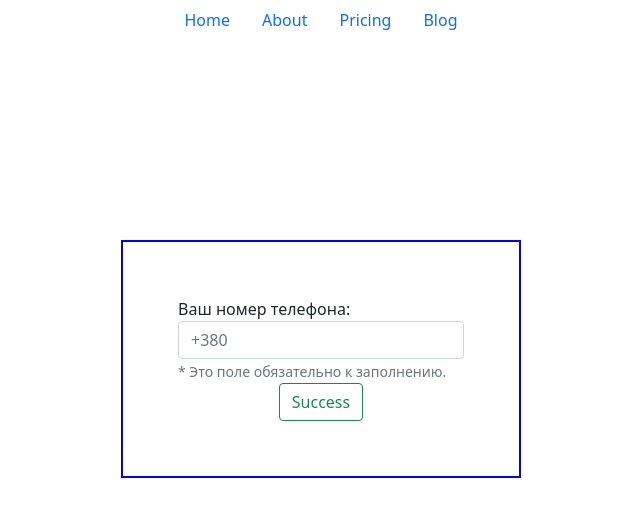
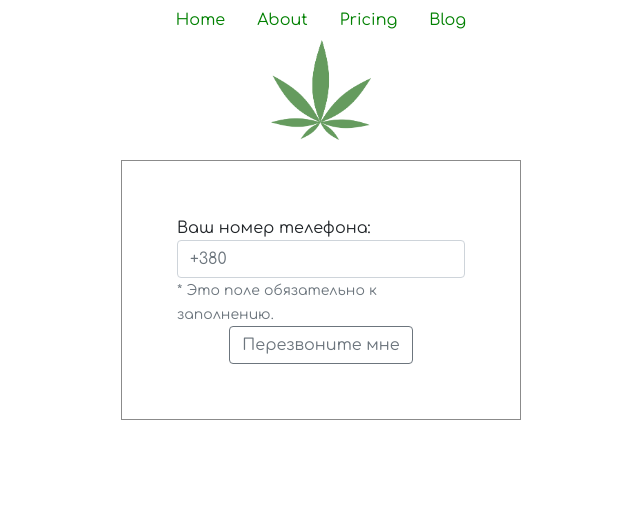
Before and after one commit to v1adislov3/v1adislov3.github.io, a plain HTML site: page hw15/hw.html in a window 1280 px wide. Shown: the whole page, without its empty margins (319-959 px from the left). Drawn offline with nearby package versions, Linux system fonts and the light colour scheme.

Commit message:
hw15-welldone

```diff
--- a/hw15/assets/css/style.css
+++ b/hw15/assets/css/style.css
@@ -4,14 +4,28 @@
     box-sizing: border-box;
 }
 
-.nav {
-    margin-bottom: 200px;
+body {
+    font-family: 'Comfortaa', cursive;
+}
+
+
+
+.nav li a {
+    color: green;
+}
+
+.nav li a:active{
+    color: green;
+}
+
+.nav li a:hover {
+    color: green;
 }
 
 .phone-number {
     width: 50vh;
     margin: 0 auto;
-    border: 2px solid blue;
+    border: 1px solid rgb(139 139 139);
     padding: 55px;
 
 }
@@ -32,3 +46,11 @@ small + small  {
 .butt {
     text-align: center;
 }
+
+img {
+    width: 100px;
+    height: 100px;
+    margin: 0 auto;
+    display: block;
+    margin-bottom: 20px;
+}
--- a/hw15/hw.html
+++ b/hw15/hw.html
@@ -6,11 +6,17 @@
     <meta http-equiv="X-UA-Compatible" content="IE=edge">
     <meta name="viewport" content="width=device-width, initial-scale=1.0">
     <link href="https://cdn.jsdelivr.net/npm/bootstrap@5.1.3/dist/css/bootstrap.min.css" rel="stylesheet">
+    <link rel="preconnect" href="https://fonts.googleapis.com">
+    <link rel="preconnect" href="https://fonts.gstatic.com" crossorigin>
+    <link href="https://fonts.googleapis.com/css2?family=Comfortaa&display=swap" rel="stylesheet">
+    <link rel="stylesheet" href="https://cdnjs.cloudflare.com/ajax/libs/font-awesome/5.15.4/css/all.min.css" integrity="sha512-1ycn6IcaQQ40/MKBW2W4Rhis/DbILU74C1vSrLJxCq57o941Ym01SwNsOMqvEBFlcgUa6xLiPY/NS5R+E6ztJQ==" crossorigin="anonymous" referrerpolicy="no-referrer" />
     <link rel="stylesheet" href="./assets/css/style.css">
+
     <title>Hello World</title>
 </head>
 
 <body>
+
 
     <ul class="nav justify-content-center">
         <li class="nav-item">
@@ -23,9 +29,14 @@
             <a class="nav-link" href="#">Pricing</a>
         </li>
         <li class="nav-item">
-            <a class="nav-link">Blog</a>
+            <a class="nav-link" href="#">Blog</a>
         </li>
     </ul>
+
+
+
+    <img src="/assets/img/logo.png" alt="">
+
 
     <div class="phone-number">
         <label>Ваш номер телефона:</label>
@@ -40,7 +51,7 @@
             Поле заполнено верно.
         </small>
         <div class="butt">
-            <button type="button" class="btn btn-outline-success">Success</button>
+            <button type="button" class="btn btn-outline-secondary">Перезвоните мне</button>
         </div>
     </div>
 
```
Also changed, not shown: hw15/assets/img/logo.png (added).
